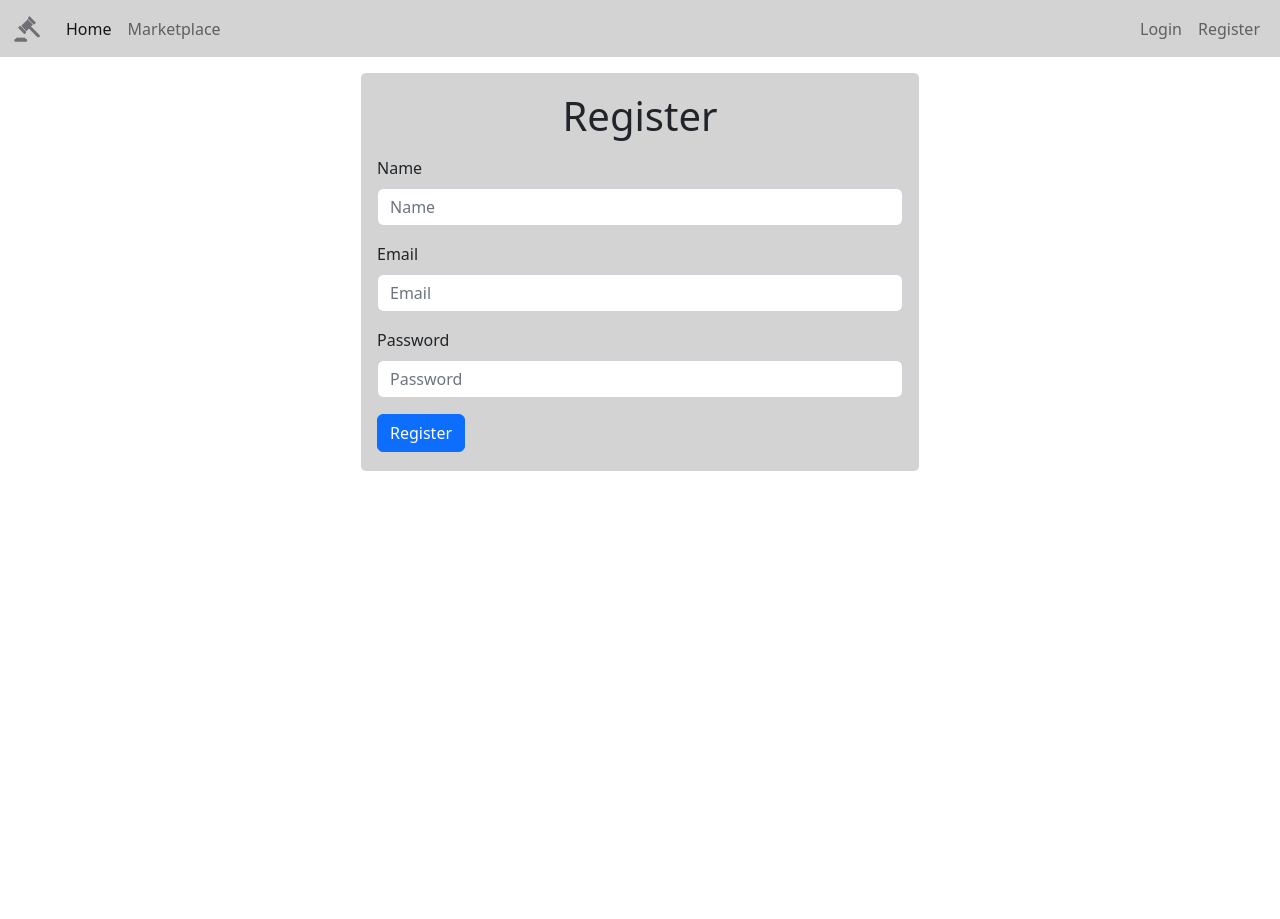
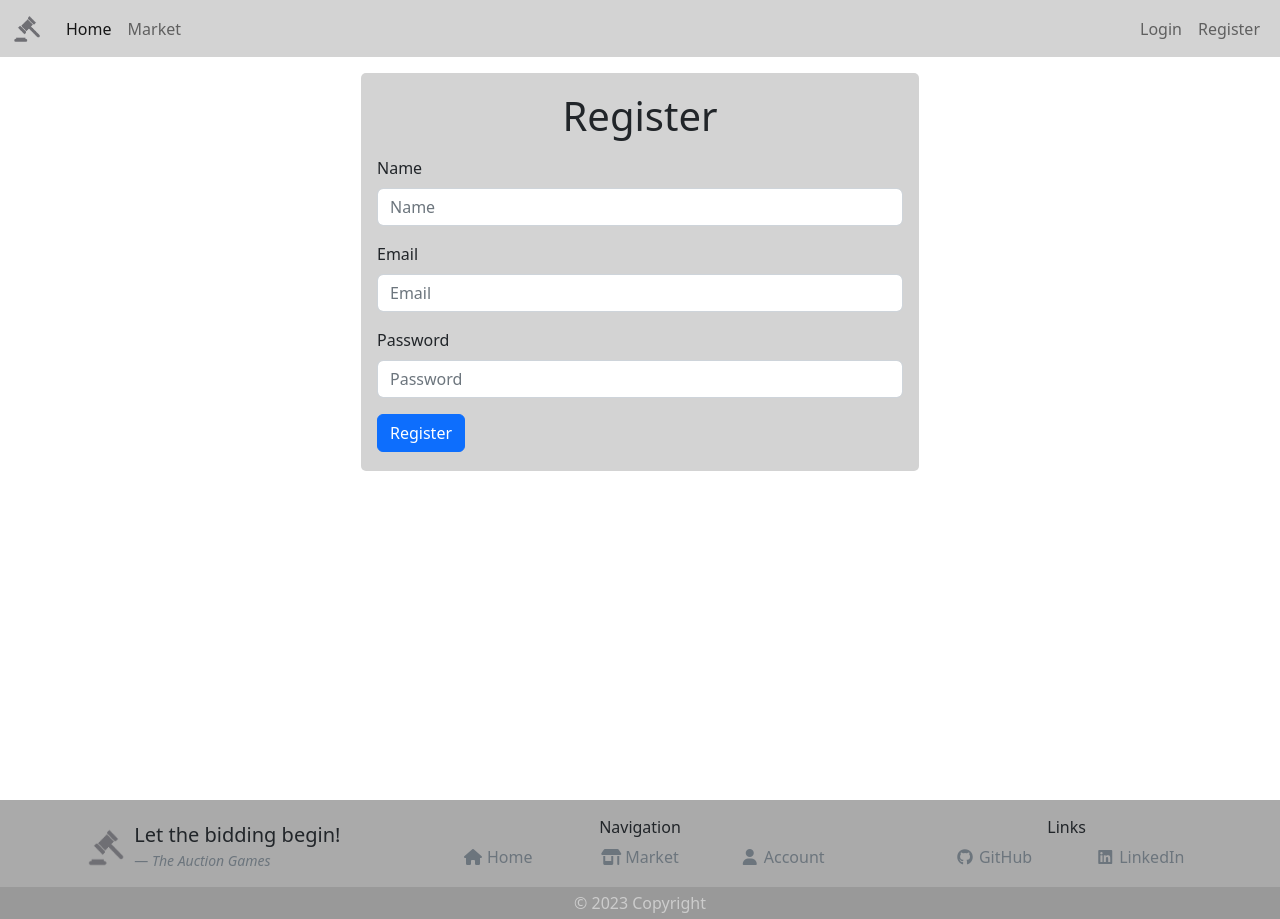
Before and after one commit to the-auction-games/auction-web-app, an Angular app: page /register in a window 1280 px wide. Before the commit the page ends 800 px from the top, so only its background shows below. Built offline with nearby package versions, Linux system fonts and the light colour scheme.

Commit message:
Add footer, update global styles

```diff
--- a/src/app/app.component.html
+++ b/src/app/app.component.html
@@ -1,2 +1,12 @@
-<navbar></navbar>
-<router-outlet></router-outlet>
+<!-- Set min view height to 100, forces footer to bottom of page -->
+<div style="min-height: 100vh;">
+
+    <!-- The navbar -->
+    <navbar></navbar>
+
+    <!-- The main content -->
+    <router-outlet></router-outlet>
+</div>
+
+<!-- The footer -->
+<footer></footer>
--- a/src/app/app.module.ts
+++ b/src/app/app.module.ts
@@ -11,6 +11,7 @@ import { MarketComponent } from './market/market.component';
 import { RegisterComponent } from './register/register.component';
 import { GridViewAuctionComponent } from './grid-view-auction/grid-view-auction.component';
 import { PageViewAuctionComponent } from './page-view-auction/page-view-auction.component';
+import { FooterComponent } from './footer/footer.component';
 
 @NgModule({
   declarations: [
@@ -20,7 +21,8 @@ import { PageViewAuctionComponent } from './page-view-auction/page-view-auction.
     MarketComponent,
     RegisterComponent,
     GridViewAuctionComponent,
-    PageViewAuctionComponent
+    PageViewAuctionComponent,
+    FooterComponent
   ],
   imports: [
     BrowserModule,
--- /dev/null
+++ b/src/app/footer/footer.component.html
@@ -0,0 +1,119 @@
+<!-- The footer -->
+<div class="tag-footer w-100">
+
+    <div class="container-fluid">
+
+        <div class="row align-items-center justify-content-around pt-3">
+
+            <!-- Logo & Short Description -->
+            <div class="col-sm-12 col-md-4">
+                <div class="d-flex justify-content-center align-items-center">
+
+                    <!-- Logo -->
+                    <div class="me-2 pb-2">
+                        <img src="../../assets/logo.png" alt="Logo" style="max-width: 40px">
+                    </div>
+
+                    <!-- Quote -->
+                    <div class="mt-1">
+                        <figure>
+                            <blockquote class="blockquote">
+                                <p>Let the bidding begin!</p>
+                            </blockquote>
+                            <figcaption class="blockquote-footer">
+                                <cite>The Auction Games</cite>
+                            </figcaption>
+                        </figure>
+                    </div>
+                </div>
+            </div>
+
+            <!-- Navigation -->
+            <div class="col-sm-12 col-md-4 mb-3">
+
+                <!-- Navigation header -->
+                <div class="text-center">
+                    <h6>Navigation</h6>
+                </div>
+
+                <!-- Navigation list -->
+                <div class="row justify-content-center align-items-center text-center">
+
+                    <!-- Home Link -->
+                    <div class="col-12 col-sm-3 col-md-4 p-0">
+                        <a class="nav-link text-muted" href="">
+                            <div class="d-flex flex-nowrap justify-content-center align-items-center">
+                                <i class="fa-solid fa-home fa-fw me-1"></i>
+                                Home
+                            </div>
+                        </a>
+                    </div>
+
+                    <!-- Market Link -->
+                    <div class="col-12 col-sm-3 col-md-4 p-0 px-2">
+                        <a class="nav-link text-muted" routerLink="market">
+                            <div class="d-flex flex-nowrap justify-content-center align-items-center">
+                                <i class="fa-solid fa-shop fa-fw me-1"></i>
+                                Market
+                            </div>
+                        </a>
+                    </div>
+
+                    <!-- Account Link -->
+                    <div class="col-12 col-sm-3 col-md-4 p-0">
+                        <a class="nav-link text-muted" routerLink="account">
+                            <div class="d-flex flex-nowrap justify-content-center align-items-center">
+                                <i class="fa-solid fa-user fa-fw me-1"></i>
+                                Account
+                            </div>
+                        </a>
+                    </div>
+
+                </div>
+
+            </div>
+
+            <!-- Links -->
+            <div class="col-sm-12 col-md-4 mb-3">
+
+                <!-- Links header -->
+                <div class="text-center">
+                    <h6>Links</h6>
+                </div>
+
+                <!-- Links list -->
+                <div class="row justify-content-center align-items-center text-center">
+
+                    <!-- GitHub Link -->
+                    <div class="col-12 col-sm-3 col-md-4 p-0 pe-1">
+                        <a class="nav-link text-muted no-wrap" href="https://github.com/joelsmith-2019" target="_blank">
+                            <div class="d-flex flex-nowrap justify-content-center align-items-center">
+                                <i class="fa-brands fa-github fa-fw me-1"></i>
+                                GitHub
+                            </div>
+                        </a>
+                    </div>
+
+                    <!-- LinkedIn Link -->
+                    <div class="col-12 col-sm-3 col-md-4 p-0 ps-1">
+                        <a class="nav-link text-muted" href="https://www.linkedin.com/in/joelsmith-2019/"
+                            target="_blank">
+                            <div class="d-flex flex-nowrap justify-content-center align-items-center">
+                                <i class="fa-brands fa-linkedin fa-fw me-1"></i>
+                                LinkedIn
+                            </div>
+                        </a>
+                    </div>
+
+                </div>
+            </div>
+
+        </div>
+
+    </div>
+
+    <!-- Centered copyright -->
+    <div class="tag-copyright py-1 text-center">
+        <span>&copy; 2023 Copyright</span>
+    </div>
+</div>
--- a/src/app/navbar/navbar.component.html
+++ b/src/app/navbar/navbar.component.html
@@ -24,7 +24,7 @@
           <a class="nav-link active" routerLink="home">Home</a>
         </li>
         <li class="nav-item">
-          <a class="nav-link" routerLink="market">Marketplace</a>
+          <a class="nav-link" routerLink="market">Market</a>
         </li>
       </ul>
 
--- a/src/index.html
+++ b/src/index.html
@@ -5,9 +5,9 @@
   <title>AuctionWebApp</title>
   <base href="/">
   <meta name="viewport" content="width=device-width, initial-scale=1">
-  <link rel="icon" type="image/x-icon" href="favicon.ico">
+  <script src="https://kit.fontawesome.com/5e4c0cea35.js" crossorigin="anonymous"></script>
 </head>
-<body>
+<body style="height: 100vh;">
   <app-root></app-root>
 </body>
 </html>
--- a/src/styles.css
+++ b/src/styles.css
@@ -2,6 +2,7 @@ body {
     margin: 0;
     padding: 0;
     box-sizing: border-box;
+    height: 100vh;
 }
 
 .tag-container {
@@ -9,3 +10,12 @@ body {
     background-color: lightgray;
     border-radius: 5px;
 }
+
+.tag-footer {
+    background-color: rgb(170, 170, 170);
+}
+
+.tag-copyright {
+    background-color: rgba(0, 0, 0, 0.1);
+    color: rgba(255, 255, 255, 0.5);
+}
```
Also changed, not shown: src/app/footer/footer.component.ts (added, +10 -0 lines), src/app/footer/footer.component.css (added), 1 other file (tests, documents, lock files or other folders).
